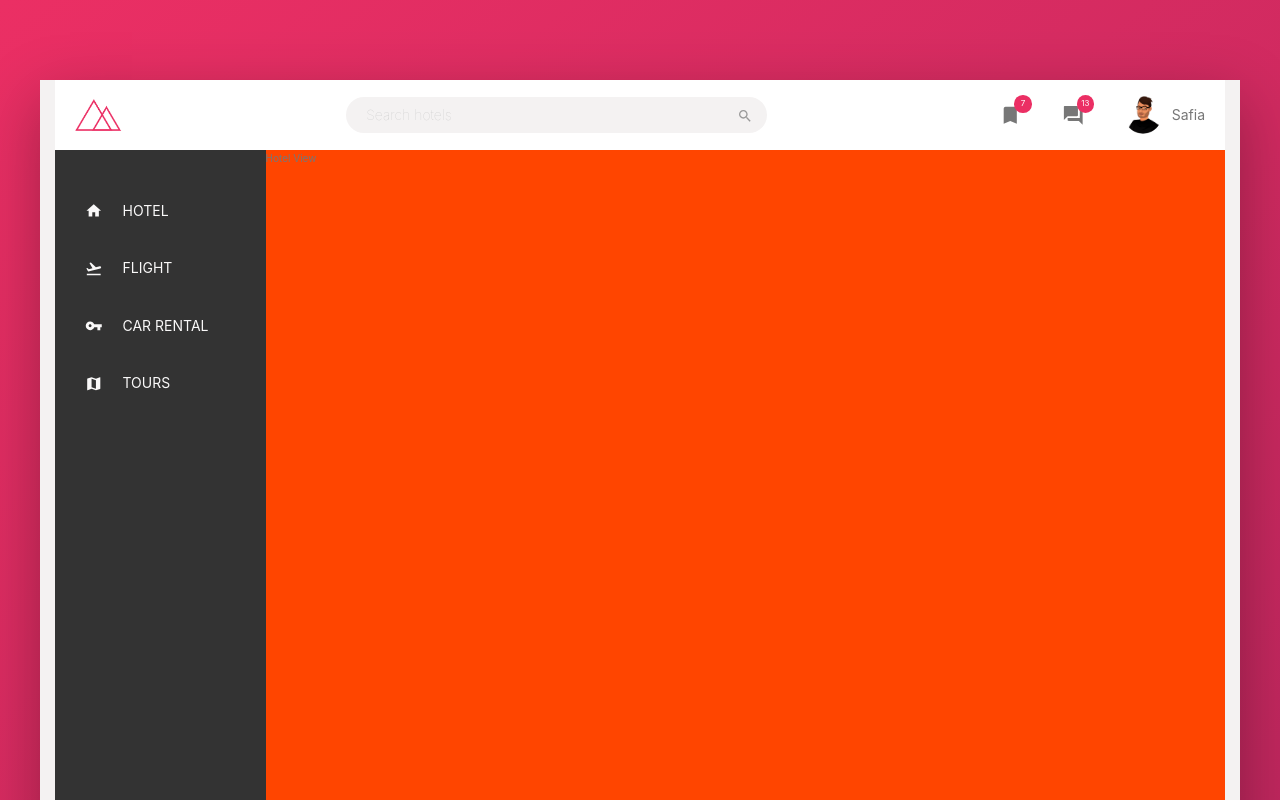
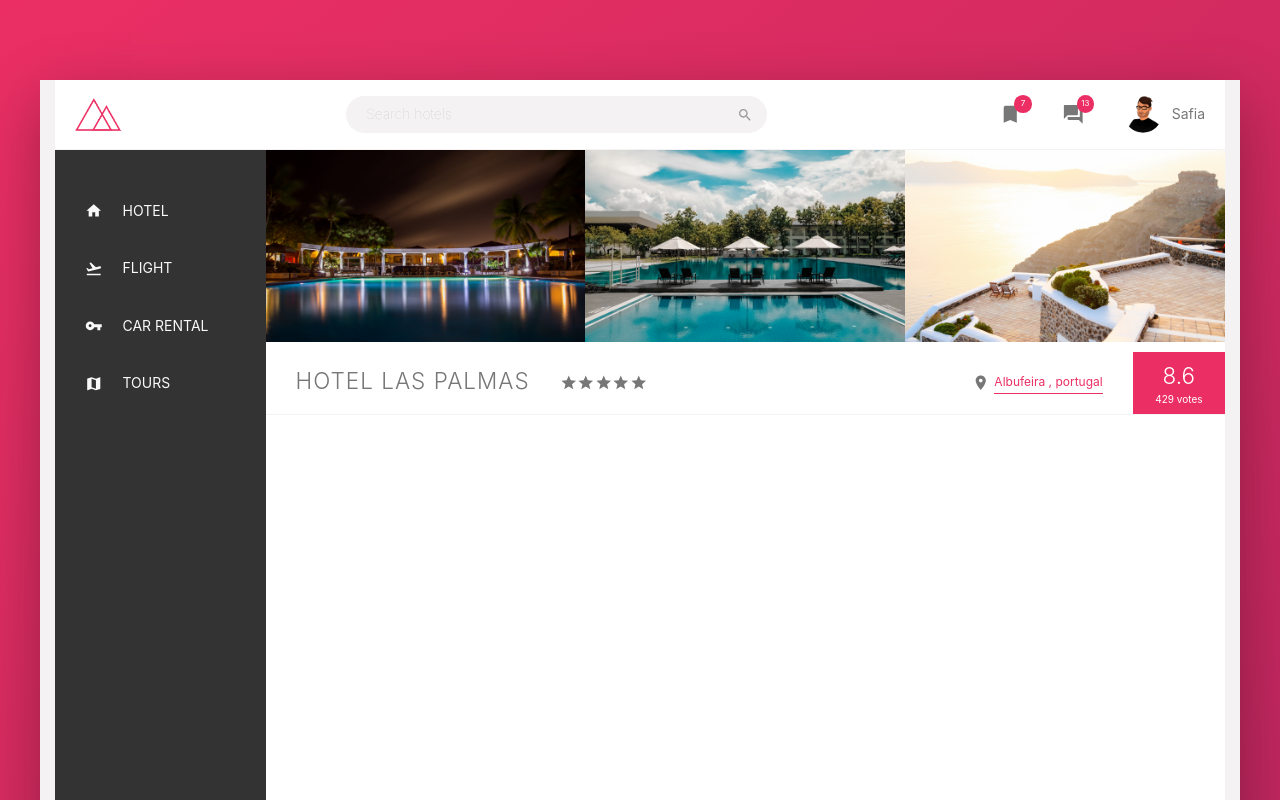
Before and after one commit to mohammadsafia/trilloflexbox, a React (Create React App) app: page / in a window 1280 px wide. Shown: the top 800 px of the page. Built offline with nearby package versions, Linux system fonts and the light colour scheme; the HTML template or start-up script is replaced by a standard one.

Commit message:
rating bar finished

```diff
--- a/src/components/base/_components.scss
+++ b/src/components/base/_components.scss
@@ -167,3 +167,109 @@
   padding: 2.5rem;
   color: var(--color-grey-light-4);
 }
+
+///////////////////////
+//Gallery
+
+.gallery {
+  display: flex;
+  &__photo {
+    width: 100%;
+    display: block;
+  }
+}
+
+/////////////////////////
+// Hotel Overveiw
+
+.overview {
+  display: flex;
+  border-bottom: 1px solid var(--color-grey-light-2);
+  align-items: center;
+  &__heading {
+    font-size: 2.25rem;
+    font-weight: 300;
+    text-transform: uppercase;
+    letter-spacing: 1px;
+    padding: 1.5rem 3rem;
+  }
+
+  &__stars {
+    margin-right: auto;
+    display: flex;
+  }
+
+  &__icon--star,
+  &__icon--location {
+    width: 1.75rem;
+    height: 1.75rem;
+  }
+  &__location {
+    font-size: 1.2rem;
+    display: flex;
+    align-items: center;
+  }
+  &__icon--location {
+    margin-right: 0.5rem;
+  }
+  &__rating {
+    background-color: var(--color-primary);
+    color: #fff;
+    margin-left: 3rem;
+    align-self: stretch;
+    padding: 0 2.25rem;
+    display: flex;
+    align-items: center;
+    justify-content: center;
+    flex-direction: column;
+  }
+  &__rating--average {
+    font-size: 2.25rem;
+    font-weight: 300;
+    margin-bottom: -3px;
+  }
+  &__rating--count {
+    font-size: 0.8rem;
+    text-transform: uppercase;
+  }
+}
+
+///////////////////////////
+//Button inline
+
+.btn-inline {
+  border: none;
+  color: var(--color-primary);
+  font-size: inherit;
+  border-bottom: 1px solid currentColor;
+  padding-bottom: 2px;
+  display: inline-block;
+  background-color: transparent;
+  cursor: pointer;
+  transition: all 0.2s;
+  &:hover {
+    color: var(--color-grey-dark-1);
+    animation: pulsate 1s infinite;
+  }
+
+  &:focus {
+    outline: none;
+  }
+}
+
+@keyframes pulsate {
+  0% {
+    transform: scale(1);
+    box-shadow: none;
+  }
+
+  50% {
+    transform: scale(1.05);
+    box-shadow: 0 1rem 4rem rgba($color: #000000, $alpha: 0.2);
+  }
+
+  100% {
+    transform: scale(1);
+    box-shadow: none;
+  }
+}
--- a/src/components/base/_layout.scss
+++ b/src/components/base/_layout.scss
@@ -10,7 +10,7 @@
   font-size: 1.4rem;
   height: 7rem;
   background-color: #fff;
-  border-bottom: var(--color-grey-light-2);
+  border-bottom: 1px solid var(--color-grey-light-2);
   display: flex;
   justify-content: space-between;
   align-items: center;
@@ -32,5 +32,4 @@
   background-color: #fff;
   height: 80rem;
   flex: 1;
-  background-color: orangered;
 }
--- a/src/components/main/main.component.jsx
+++ b/src/components/main/main.component.jsx
@@ -1,6 +1,53 @@
 import React from "react";
+import { MdStar, MdLocationOn } from "react-icons/md";
+
 const Main = () => {
-  return <main className="hotel-view">Hotel View</main>;
+  return (
+    <main className="hotel-view">
+      <div className="gallery">
+        <figure className="gallery__item">
+          <img
+            src="/assets/images/hotel-1.jpg"
+            alt="hotel1"
+            className="gallery__photo"
+          />
+        </figure>
+        <figure className="gallery__item">
+          <img
+            src="/assets/images/hotel-2.jpg"
+            alt="hotel2"
+            className="gallery__photo"
+          />
+        </figure>
+        <figure className="gallery__item">
+          <img
+            src="/assets/images/hotel-3.jpg"
+            alt="hotel3"
+            className="gallery__photo"
+          />
+        </figure>
+      </div>
+
+      <div className="overview">
+        <h1 className="overview__heading">Hotel las Palmas</h1>
+        <div className="overview__stars">
+          <MdStar className="overview__icon--star" />
+          <MdStar className="overview__icon--star" />
+          <MdStar className="overview__icon--star" />
+          <MdStar className="overview__icon--star" />
+          <MdStar className="overview__icon--star" />
+        </div>
+        <div className="overview__location">
+          <MdLocationOn className="overview__icon--location" />
+          <button className="btn-inline">Albufeira , portugal</button>
+        </div>
+        <div className="overview__rating">
+          <div className="overview__rating--average">8.6</div>
+          <div className="overview__raging-count">429 votes</div>
+        </div>
+      </div>
+    </main>
+  );
 };
 
 export default Main;
```
